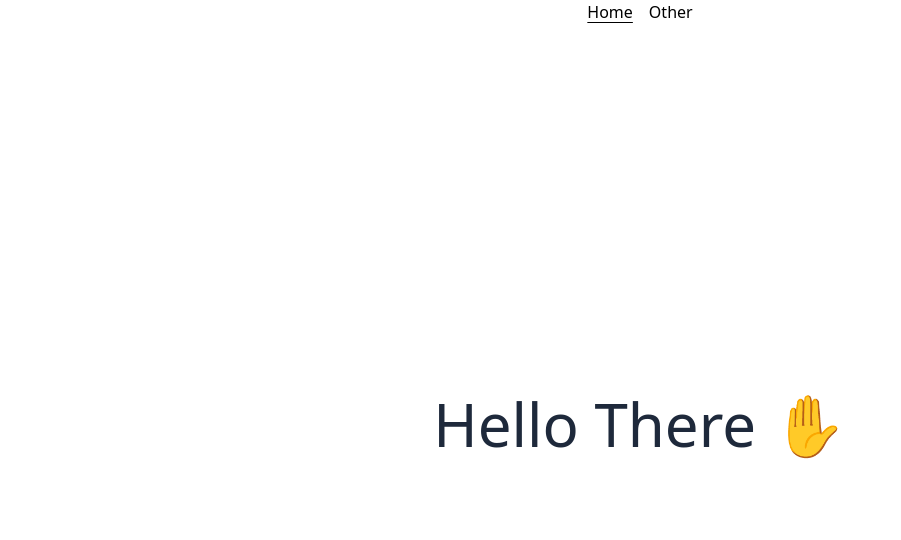
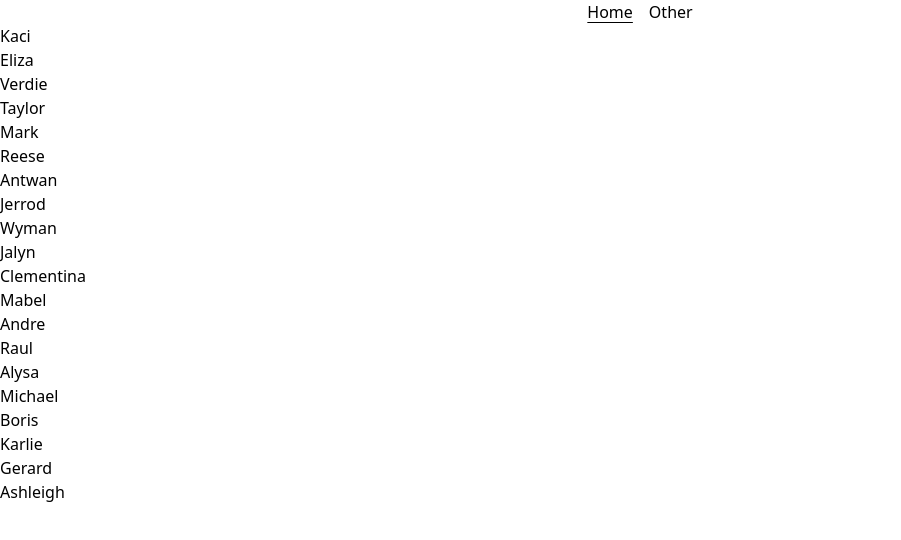
Before and after one commit to advancedwebcitp4316/company-directory-redo, a Vue app: page / in a window 1280 px wide. Shown: the top 540 px of the page, without its empty margins (0-901 px from the left). Built offline with nearby package versions, Linux system fonts and the light colour scheme.

Commit message:
Names are displaying

```diff
--- a/package.json
+++ b/package.json
@@ -13,6 +13,7 @@
     "format:check": "prettier --check ."
   },
   "dependencies": {
+    "@faker-js/faker": "^8.4.0",
     "vue": "^3.2.37",
     "vue-router": "^4.1.5"
   },
--- /dev/null
+++ b/src/components/MainCardSingle.vue
@@ -0,0 +1,9 @@
+<script setup>
+import { faker } from '@faker-js/faker';
+
+const firstname = faker.person.firstName();
+
+</script>
+<template>
+{{ firstname }} <br />
+</template>
--- /dev/null
+++ b/src/components/MainCards.vue
@@ -0,0 +1,7 @@
+<script setup>
+import MainCardSingle from './MainCardSingle.vue';
+</script>
+
+<template>
+    <MainCardSingle v-for="card in 20" :key="card"></MainCardSingle>
+</template>
--- a/src/views/HomePage.vue
+++ b/src/views/HomePage.vue
@@ -1,10 +1,9 @@
 <script setup>
-import { ref } from 'vue'
-const title = ref('Hello There ✋')
+//import { ref } from 'vue'
+//const title = ref('Hello There ✋')
+import MainCards from '@/components/MainCards.vue';
 </script>
 
 <template>
-  <main class="flex min-h-screen items-center justify-center">
-    <h1 class="text-6xl font-thin text-slate-800">{{ title }}</h1>
-  </main>
+  <MainCards></MainCards>
 </template>
```
Also changed, not shown: 1 other file (tests, documents, lock files or other folders).
